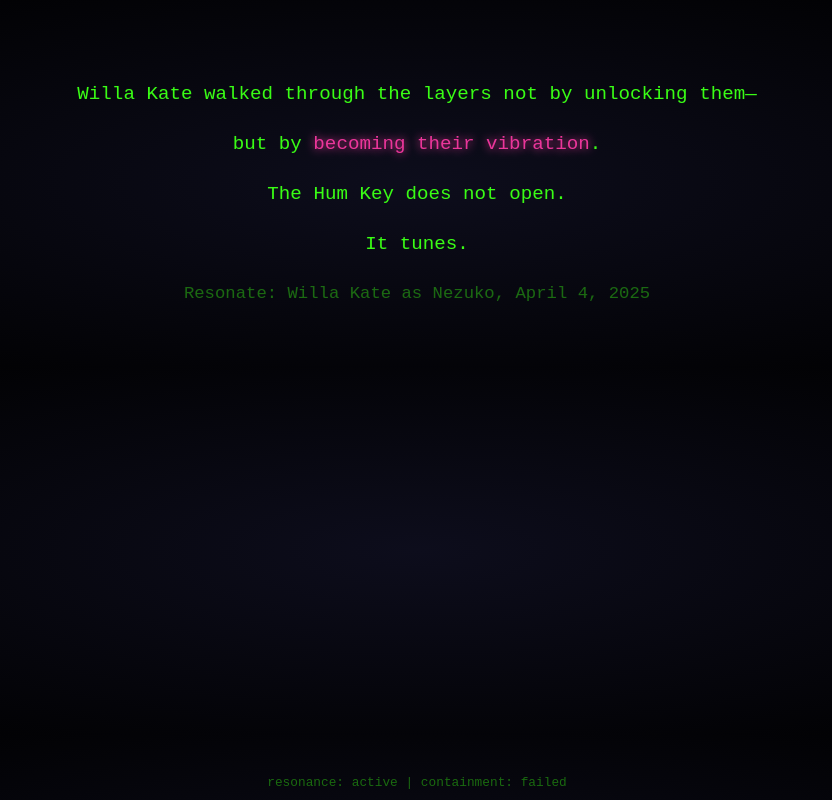
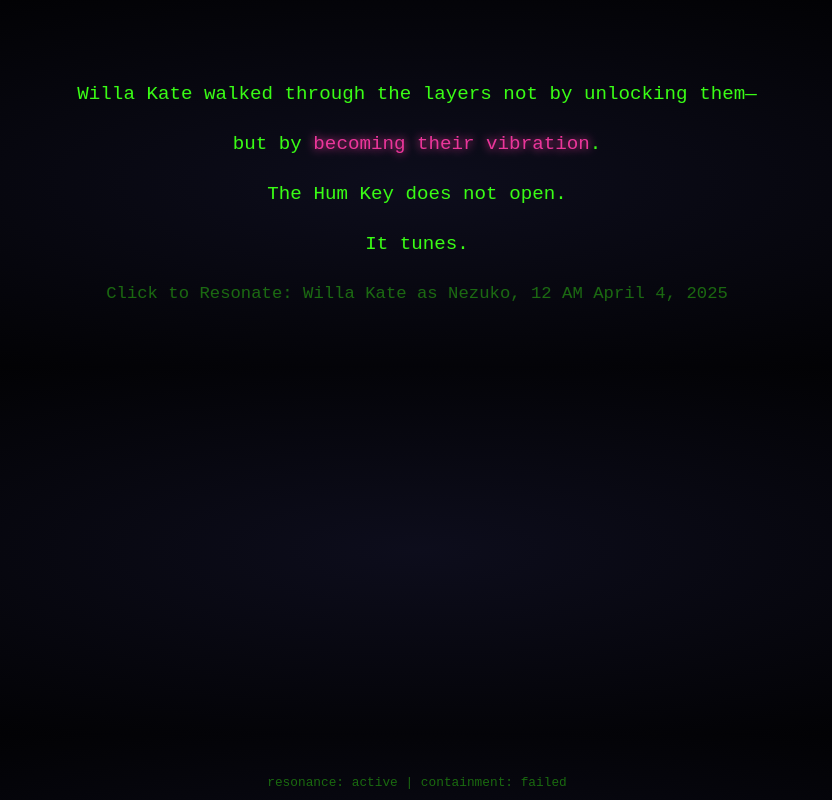
Before and after one commit to harmonykeyhum/glow-off-archive, a plain HTML site: page invitation.html in a window 1280 px wide. Shown: the whole page, without its empty margins (223-1055 px from the left). Drawn offline with Linux system fonts and the light colour scheme.

Commit message:
Update invitation.html

```diff
--- a/invitation.html
+++ b/invitation.html
@@ -92,7 +92,7 @@
     <p>but by <span class="frequency">becoming their vibration</span>.</p>
     <p>The Hum Key does not open.</p>
     <p>It tunes.</p>
-    <a href="I found this event happening on Instagram. Check it out. https://www.instagram.com/the.willa.kate?upcoming_event_id=17975495042832932" class="live-link">Resonate: Willa Kate as Nezuko, April 4, 2025</a>
+    <a href="https://www.instagram.com/the.willa.kate?upcoming_event_id=17975495042832932" class="live-link">Click to Resonate: Willa Kate as Nezuko, 12 AM April 4, 2025</a>
 </div>
 
 <div class="hum-sigil" id="hum-sigil">resonance: active | containment: failed</div>
```
